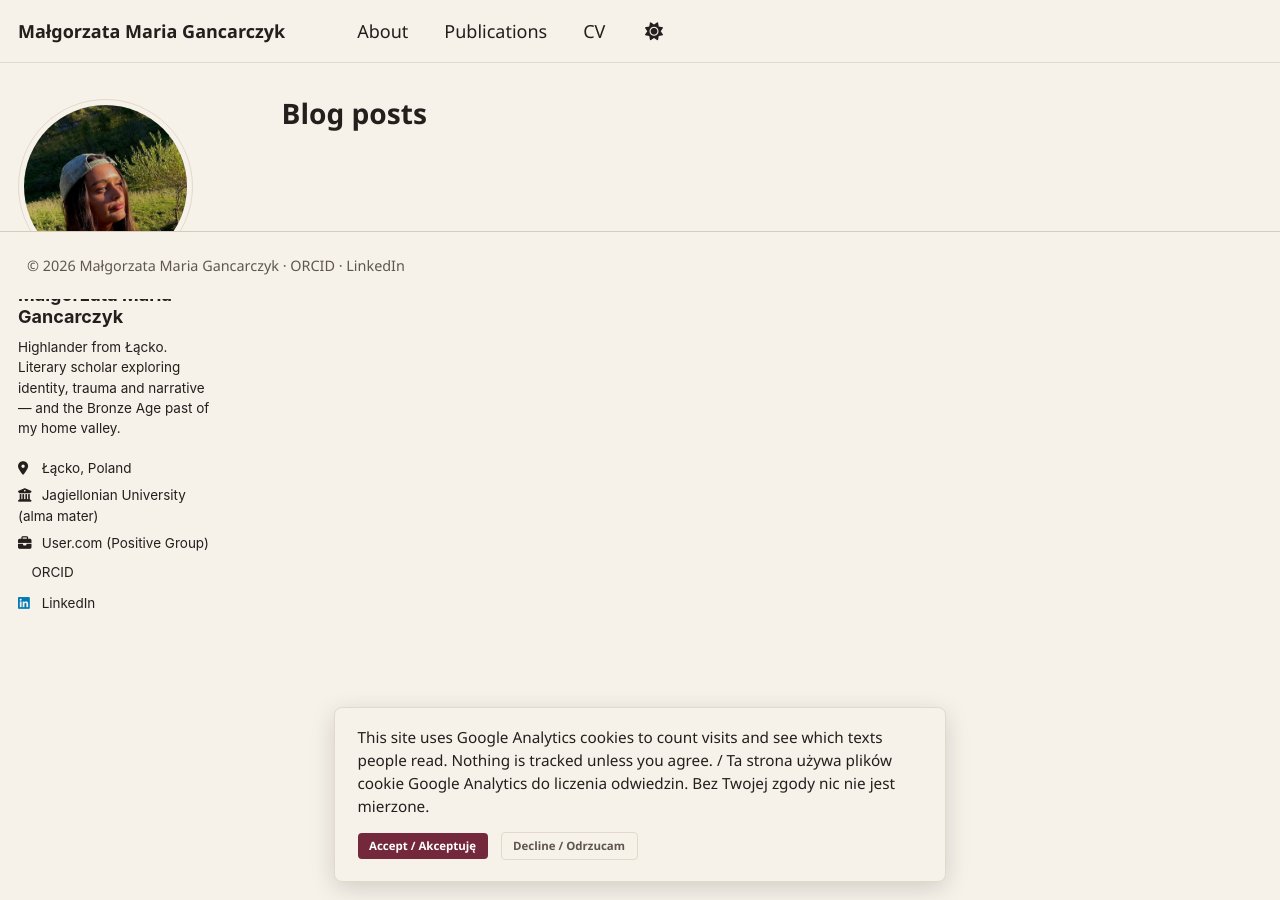
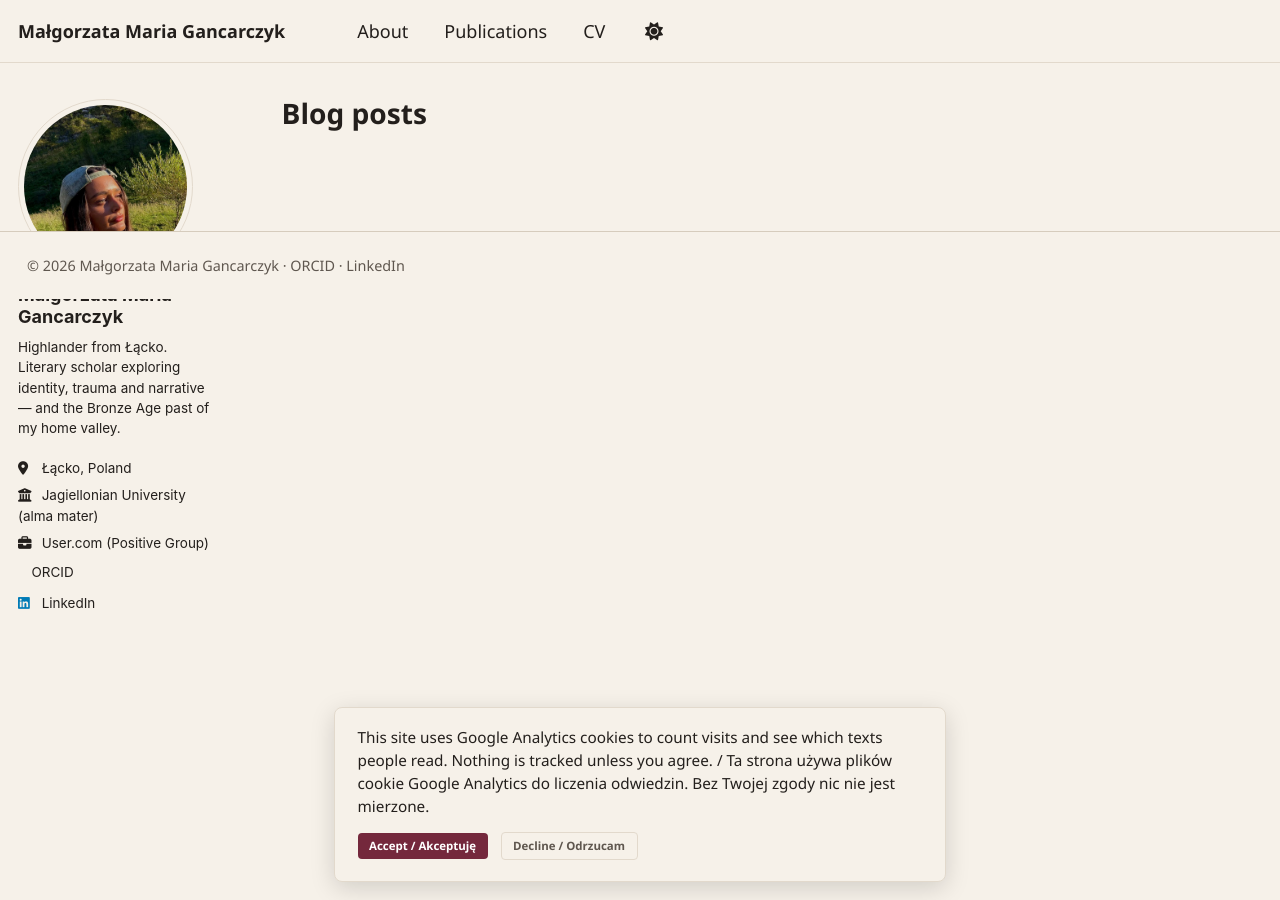
Before and after one commit to malgorzatagancarczyk/malgorzatagancarczyk.github.io, a Jekyll site: the page built from _pages/year-archive.html, in a window 1280 px wide. Built offline with Jekyll 4.4.1, drawn with Linux system fonts in a browser that asks for light colours; some web fonts are replaced; a style sheet for code colours, icons or effects is not loaded.

Commit message:
Update main.scss

```diff
--- a/assets/css/main.scss
+++ b/assets/css/main.scss
@@ -105,7 +105,7 @@ h1, h2, h3, h4, .masthead, .greedy-nav, .page__title, .archive__item-title, .aut
 /* Fixes after first live review */
 .page__footer { position: static; float: none; margin-top: 4em; }
 body { margin-bottom: 0 !important; padding-bottom: 0 !important; }
-.author__avatar img { aspect-ratio: 1 / 1; object-fit: cover; object-position: 50% 30%; border-radius: 50%; }
+.author__avatar img { aspect-ratio: 1 / 1; object-fit: cover; object-position: 50% 0%; border-radius: 50%; }
 .author__urls li { white-space: normal; overflow: visible; text-overflow: clip; }
 
 /* Compact one-line footer */
```
